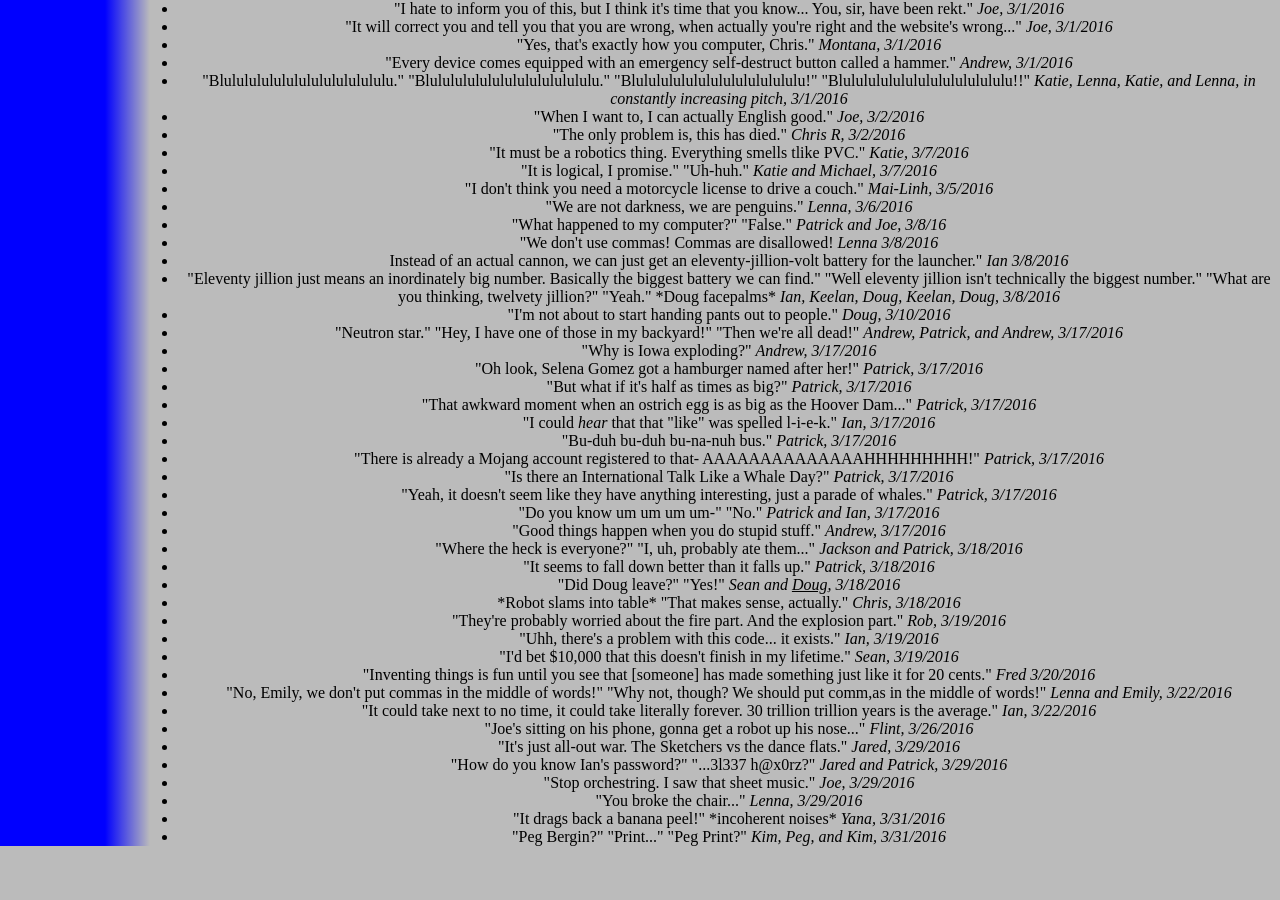
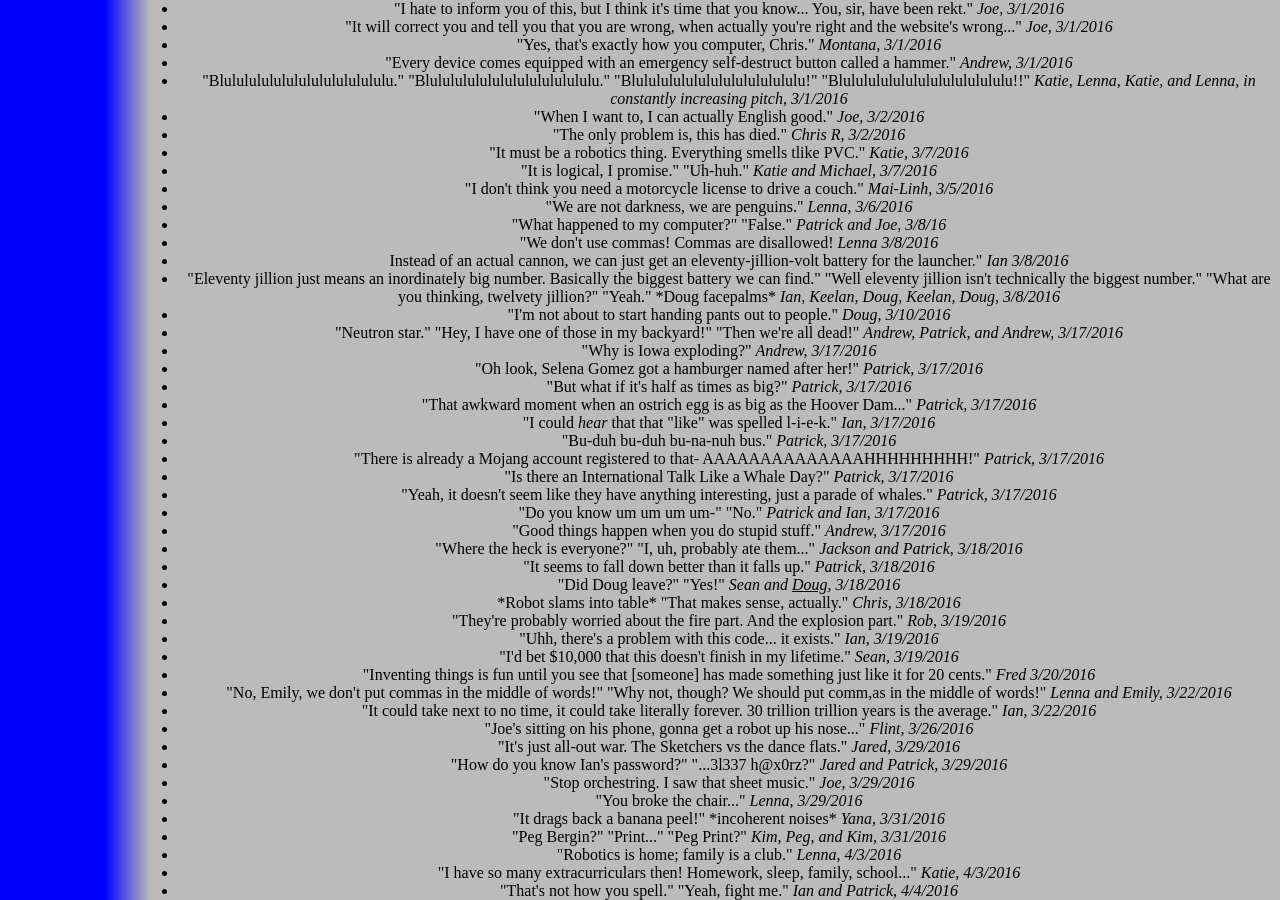
Before and after one commit to katiebugmoon/FRC4131.github.io, a Jekyll site: the page built from media/2016/quotes.html, in a window 1280 px wide and 900 px high, scrolled down 1834 px. Built offline with Jekyll 4.4.1, drawn with Linux system fonts in a browser that asks for light colours; nearby versions of some CDN libraries; before the commit the page ends 2680 px from its top, so only the background shows below that.

Commit message:
Update quotes.html

```diff
--- a/media/2016/quotes.html
+++ b/media/2016/quotes.html
@@ -142,4 +142,7 @@ title: Build Season 2016 Quotes
 	<li>"You broke the chair..." <i>Lenna, 3/29/2016</i></li>
 	<li>"It drags back a banana peel!" *incoherent noises* <i>Yana, 3/31/2016</i></li>
 	<li>"Peg Bergin?" "Print..." "Peg Print?" <i>Kim, Peg, and Kim, 3/31/2016</i></li>
+	<li>"Robotics is home; family is a club." <i>Lenna, 4/3/2016</i></li>
+	<li>"I have so many extracurriculars then! Homework, sleep, family, school..." <i>Katie, 4/3/2016</i></li>
+	<li>"That's not how you spell." "Yeah, fight me." <i>Ian and Patrick, 4/4/2016</i></li>
 </ul><center>
```
